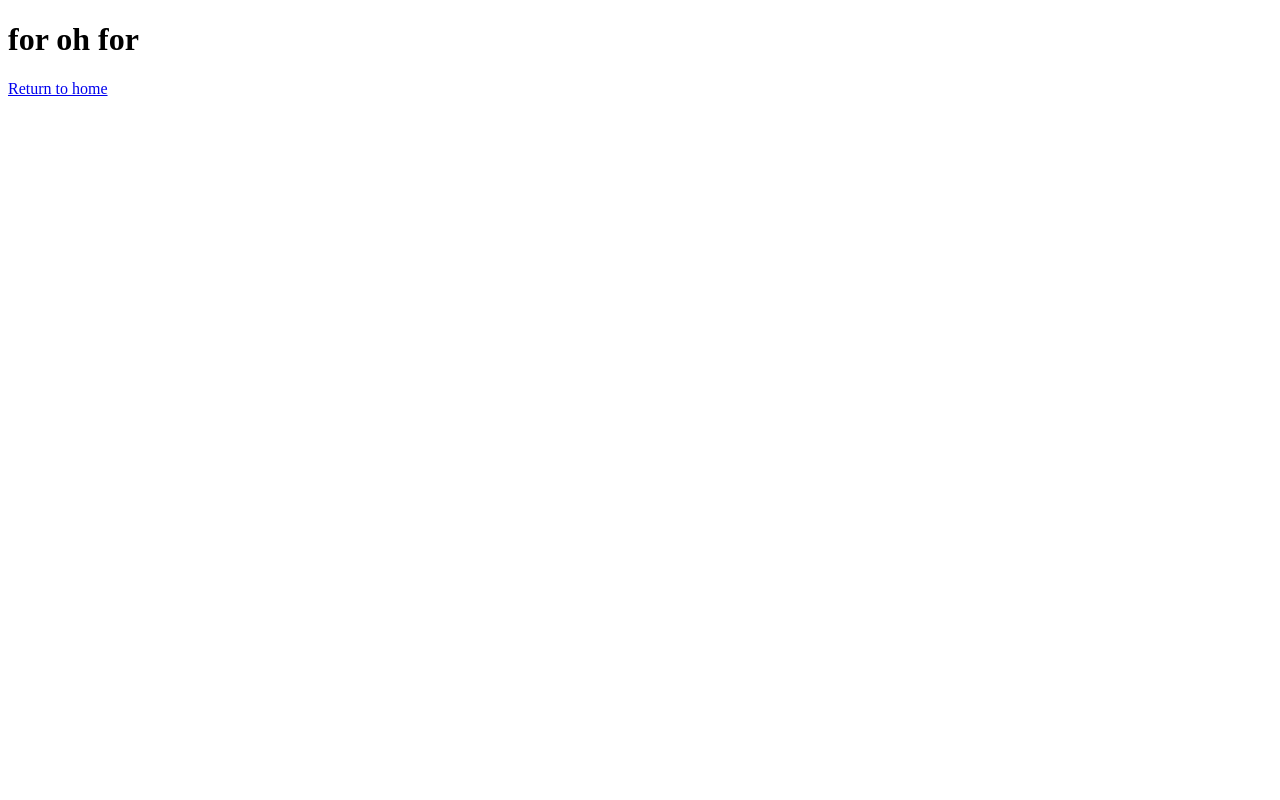
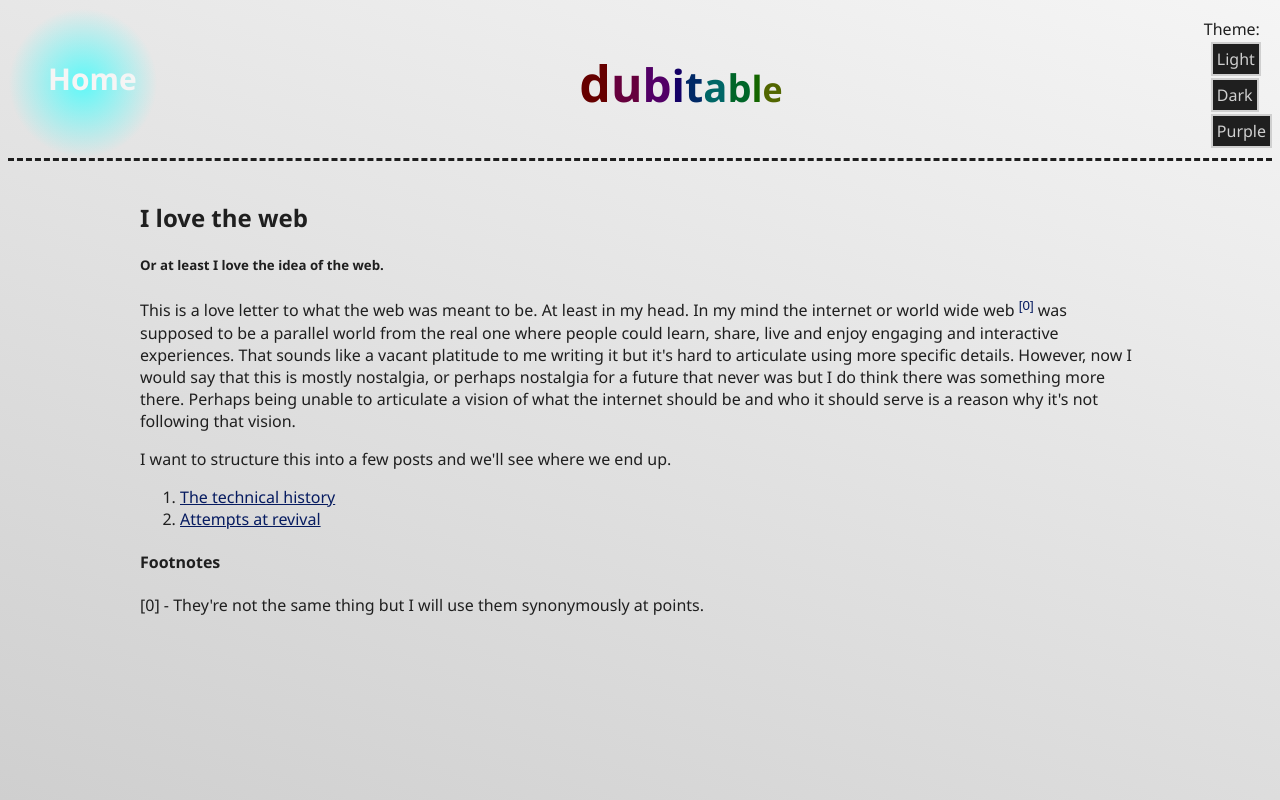
Before and after one commit to dubitabley/website, a SvelteKit app: page /posts/web in a window 1280 px wide. Before the commit this address had no page. Built offline with nearby package versions, Linux system fonts and the light colour scheme.

Commit message:
Add web post page

```diff
--- /dev/null
+++ b/src/routes/(app)/posts/web/+page.svelte
@@ -0,0 +1,37 @@
+<script lang="ts">
+    import Footnote from "$lib/components/post/footnote.svelte";
+    import Post from "$lib/components/post/post.svelte";
+    import type { PageProps } from "./$types";
+
+    let { data }: PageProps = $props();
+</script>
+
+<Post>
+    <h2>I love the web</h2>
+
+    <h5>Or at least I love the idea of the web.</h5>
+
+    <p>
+        This is a love letter to what the web was meant to be. At least in my
+        head. In my mind the internet or world wide web
+        <Footnote>
+            They're not the same thing but I will use them synonymously at
+            points.
+        </Footnote>
+        was supposed to be a parallel world from the real one where people could learn,
+        share, live and enjoy engaging and interactive experiences. That sounds like
+        a vacant platitude to me writing it but it's hard to articulate using more
+        specific details. However, now I would say that this is mostly nostalgia,
+        or perhaps nostalgia for a future that never was but I do think there was
+        something more there. Perhaps being unable to articulate a vision of what
+        the internet should be and who it should serve is a reason why it's not following
+        that vision.
+    </p>
+    <p>
+        I want to structure this into a few posts and we'll see where we end up.
+    </p>
+    <ol>
+        <li><a href="web/technical">The technical history</a></li>
+        <li><a href="web/revival">Attempts at revival</a></li>
+    </ol>
+</Post>
```
